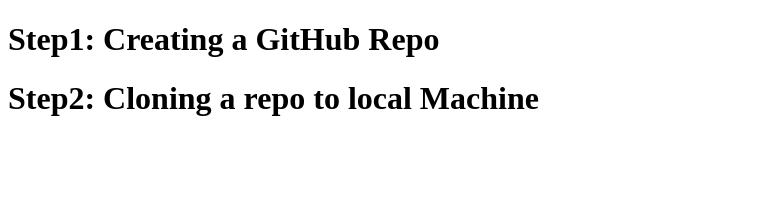
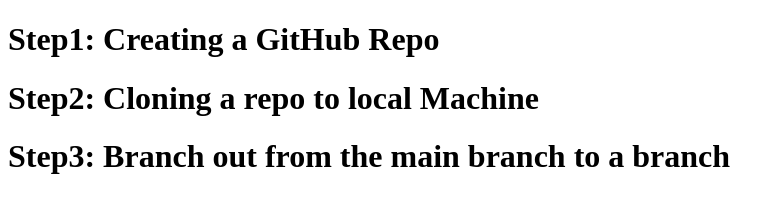
Before and after one commit to jdhova/115-project-1, a plain HTML site: page index.html in a window 1280 px wide. Shown: the whole page, without its empty margins (0-784 px from the left). Drawn offline with Linux system fonts and the light colour scheme.

Commit message:
adding to project-branch

```diff
--- a/index.html
+++ b/index.html
@@ -9,6 +9,7 @@
 <body>
     <h1>Step1: Creating a GitHub Repo</h1>
     <h1>Step2: Cloning a repo to local Machine</h1>
+    <h1>Step3: Branch out from the main branch to a <project-branch> branch</h1>
 
 </body>
 </html>
```
